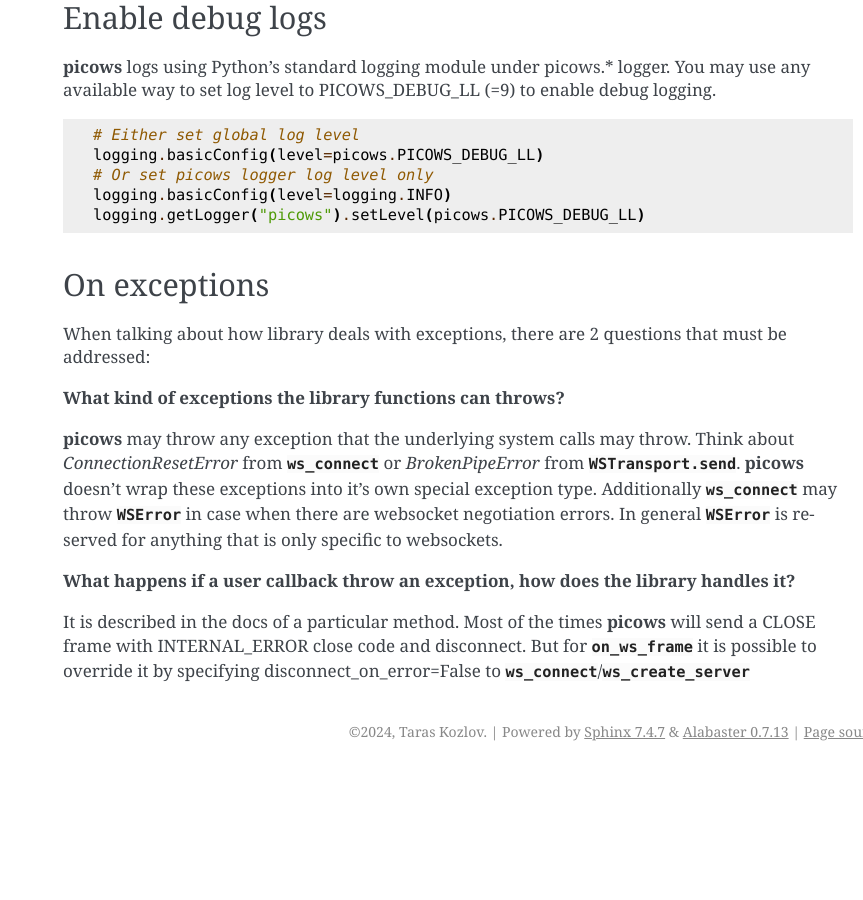
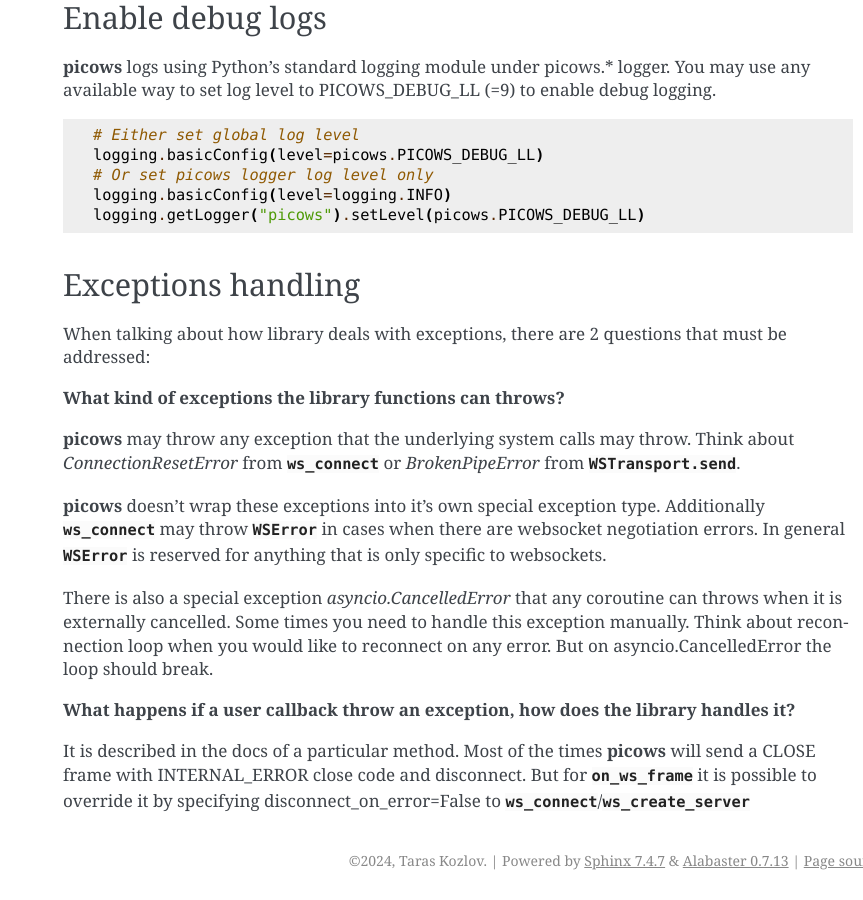
Before and after one commit to tarasko/picows, a Sphinx documentation site: the page built from docs/source/guides.rst, in a window 1280 px wide and 900 px high, scrolled down 5161 px. Shown: the whole window, without its empty margins (417-1280 px from the left). Built offline with Sphinx 7.4.7, drawn with Linux system fonts in a browser that asks for light colours; before the commit the page ends 5932 px from its top, so only the background shows below that; some of the changed text lies outside the part shown.

Commit message:
mprove the docs

```diff
--- a/docs/source/guides.rst
+++ b/docs/source/guides.rst
@@ -252,8 +252,8 @@
     logging.basicConfig(level=logging.INFO)
     logging.getLogger("picows").setLevel(picows.PICOWS_DEBUG_LL)
 
-On exceptions
--------------
+Exceptions handling
+-------------------
 
 When talking about how library deals with exceptions, there are 2 questions that
 must be addressed:
@@ -263,11 +263,17 @@
 **picows** may throw any exception that the underlying system calls may throw.
 Think about `ConnectionResetError` from :any:`ws_connect` or `BrokenPipeError`
 from :any:`WSTransport.send`.
+
 **picows** doesn't wrap these exceptions into it's own special exception type.
-Additionally :any:`ws_connect` may throw :any:`WSError` in case when there are
+Additionally :any:`ws_connect` may throw :any:`WSError` in cases when there are
 websocket negotiation errors.
 In general :any:`WSError` is reserved for anything that is only specific to
 websockets.
+
+There is also a special exception `asyncio.CancelledError` that any coroutine
+can throws when it is externally cancelled. Some times you need to handle this
+exception manually. Think about reconnection loop when you would like to
+reconnect on any error. But on asyncio.CancelledError the loop should break.
 
 **What happens if a user callback throw an exception, how does the library handles it?**
 
```
